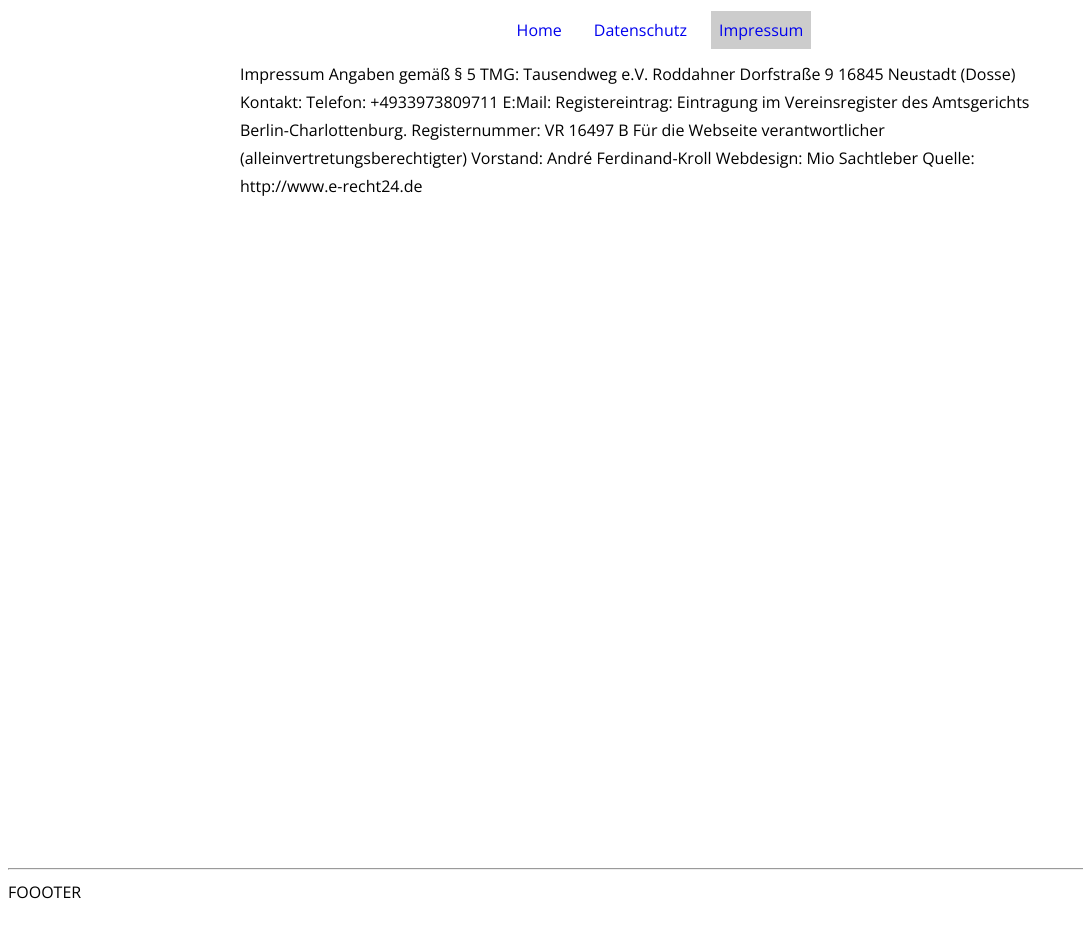
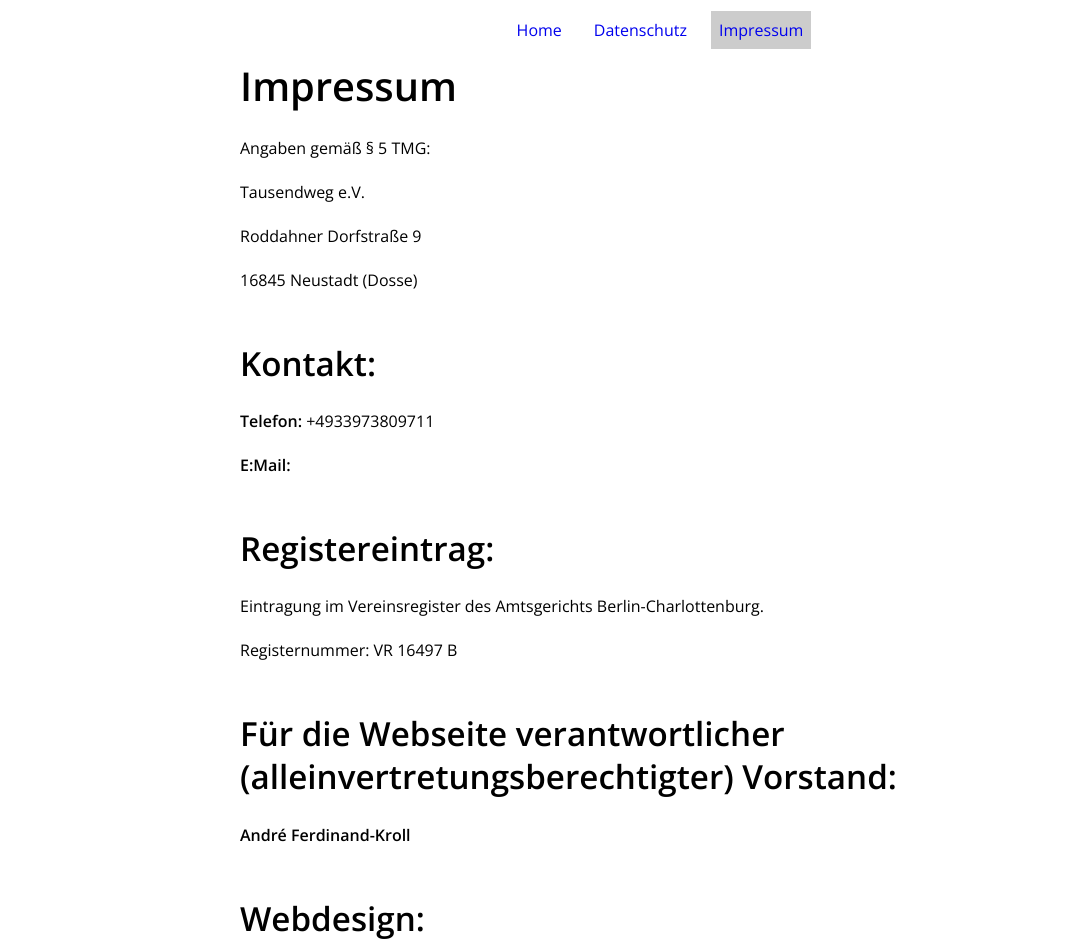
Before and after one commit to Amerlander/test-webseite, a SvelteKit app: page /impressum in a window 1280 px wide. Shown: the top 952 px of the page, without its empty margins (0-1083 px from the left). Before the commit the page ends 914 px from the top, so only its background shows below. Built offline with nearby package versions, Linux system fonts and the light colour scheme.

Commit message:
add page content

```diff
--- a/src/routes/impressum/+page.svelte
+++ b/src/routes/impressum/+page.svelte
@@ -1,16 +1,16 @@
-Impressum
-Angaben gemäß § 5 TMG:
-Tausendweg e.V.
-Roddahner Dorfstraße 9
-16845 Neustadt (Dosse)
-Kontakt:
-Telefon: +4933973809711
-E:Mail:
-Registereintrag:
-Eintragung im Vereinsregister des Amtsgerichts Berlin-Charlottenburg.
-Registernummer: VR 16497 B
-Für die Webseite verantwortlicher (alleinvertretungsberechtigter) Vorstand:
-André Ferdinand-Kroll
-Webdesign:
-Mio Sachtleber
-Quelle: http://www.e-recht24.de
+<h1>Impressum</h1>
+<p>Angaben gem&auml;&szlig; &sect; 5 TMG:</p>
+<p>Tausendweg e.V.</p>
+<p>Roddahner Dorfstra&szlig;e 9</p>
+<p>16845 Neustadt (Dosse)</p>
+<h2><strong>Kontakt:</strong></h2>
+<p><strong><strong>Telefon:&nbsp;</strong></strong>+4933973809711</p>
+<p><strong><strong>E:Mail:&nbsp;</strong></strong></p>
+<h2><strong>Registereintrag:</strong></h2>
+<p><span size="3">Eintragung im Vereinsregister des Amtsgerichts Berlin-Charlottenburg.</span></p>
+<p><span size="3">Registernummer: VR 16497 B</span></p>
+<h2><strong><strong>F&uuml;r die Webseite verantwortlicher (alleinv</strong></strong><strong><strong>ertret</strong></strong><strong><strong>ungsberechtigter)</strong></strong><strong><strong>&nbsp;Vorstand:</strong></strong></h2>
+<p><strong>Andr&eacute; Ferdinand-Kroll</strong></p>
+<h2><strong>Webdesign:</strong></h2>
+<p><strong>Mio Sachtleber</strong></p>
+<p>Quelle: <em>http://www.e-recht24.de</em></p>
```
